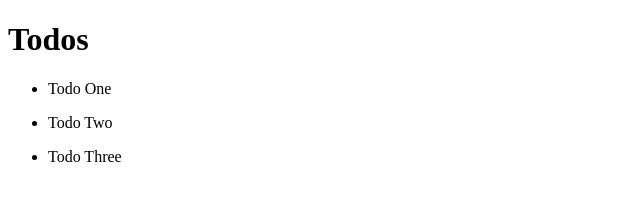
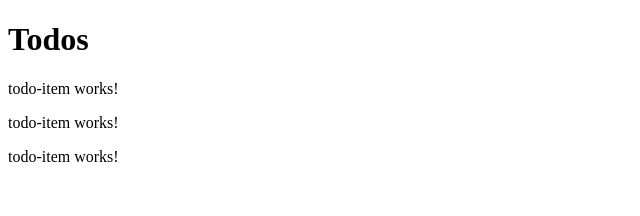
Before and after one commit to RadekKosiada/angular-crashCourse, an Angular app: page / in a window 1280 px wide. Shown: the top 216 px of the page, without its empty margins (0-640 px from the left). Built offline with nearby package versions, Linux system fonts and the light colour scheme.

Commit message:
Nest todo-item in todos html

```diff
--- a/src/app/components/todos/todos.component.html
+++ b/src/app/components/todos/todos.component.html
@@ -1,4 +1,4 @@
 <h1>Todos</h1>
-<ul *ngFor="let todo of todos">
+<app-todo-item *ngFor="let todo of todos">
     <li>{{ todo.title }}</li>
-</ul>
+</app-todo-item>
```
